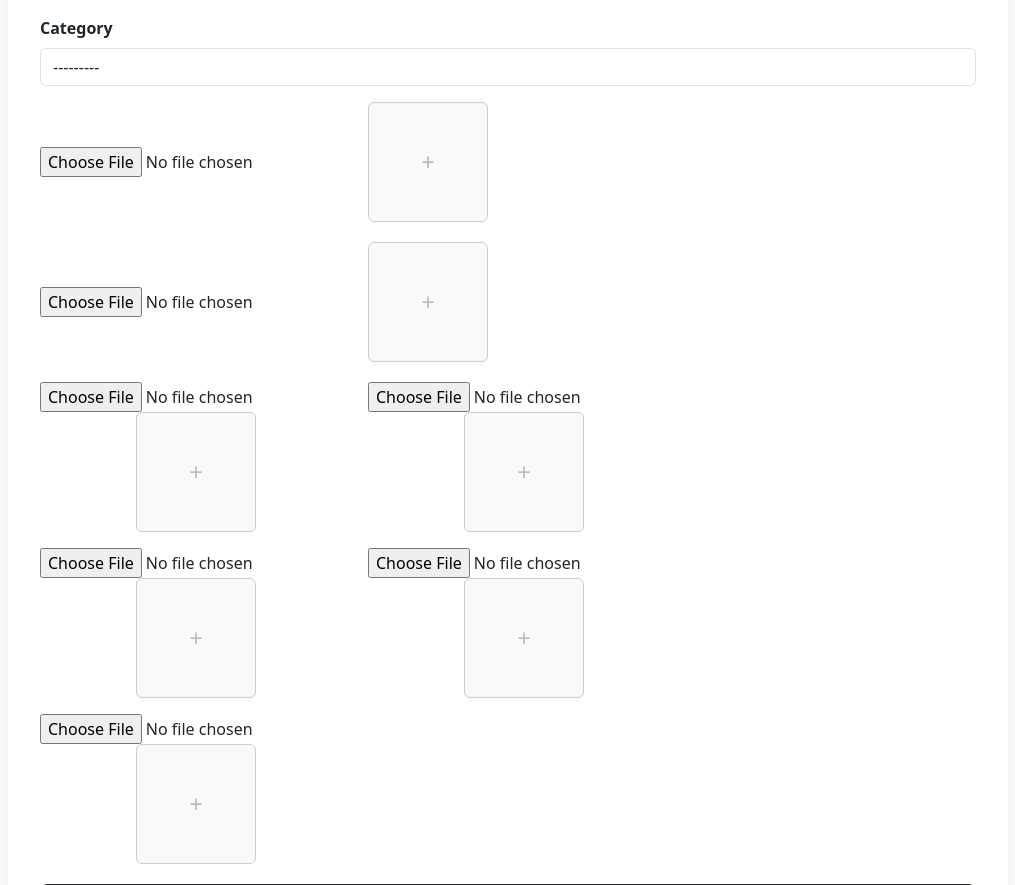
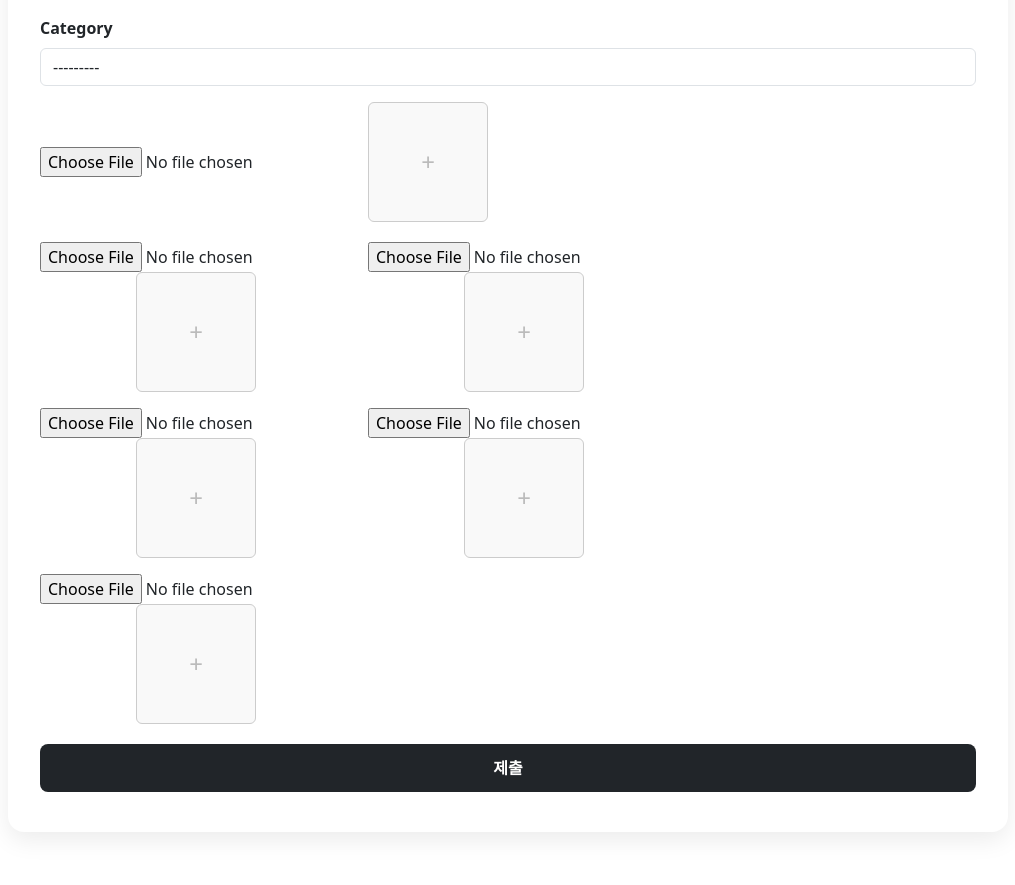
Before and after one commit to SongYunSeok0/Django_Project, a Django app: page /create/ in a window 1280 px wide. Shown: the part 1055-1940 px from the top of the page, without its empty margins (132-1147 px from the left). Run offline with Django 5.2, Linux system fonts and the light colour scheme; data comes from the database, SQL or seed files in the repository; both versions use the stored data as it was after the commit; some libraries are stand-ins or nearby versions.

Commit message:
짜잘한거

```diff
--- a/shop/templates/shop/postform.html
+++ b/shop/templates/shop/postform.html
@@ -121,19 +121,6 @@
     {% endif %}
 
     <!-- 이미지 업로드 + 미리보기 -->
-    {% if postform.uploaded_image %}
-      <div id="upload-row" style="display:flex; align-items:center; gap:16px; padding-bottom: 20px;">
-        {{ postform.uploaded_image }}
-        {{ postform.uploaded_image.errors }}
-        <label for="{{ postform.uploaded_image.id_for_label }}"
-               id="preview"
-               style="width:120px;height:120px;border:1px solid #ccc;border-radius:6px;
-                      background:#f9f9f9;display:flex;align-items:center;justify-content:center;
-                      color:#bbb;font-size:24px; cursor:pointer;">
-          +
-        </label>
-      </div>
-    {% endif %}
 
     {% if postform.uploaded_image %}
       <div id="upload-row" style="display:flex; align-items:center; gap:16px; padding-bottom: 20px;">
```
Also changed, not shown: db.sqlite3.
